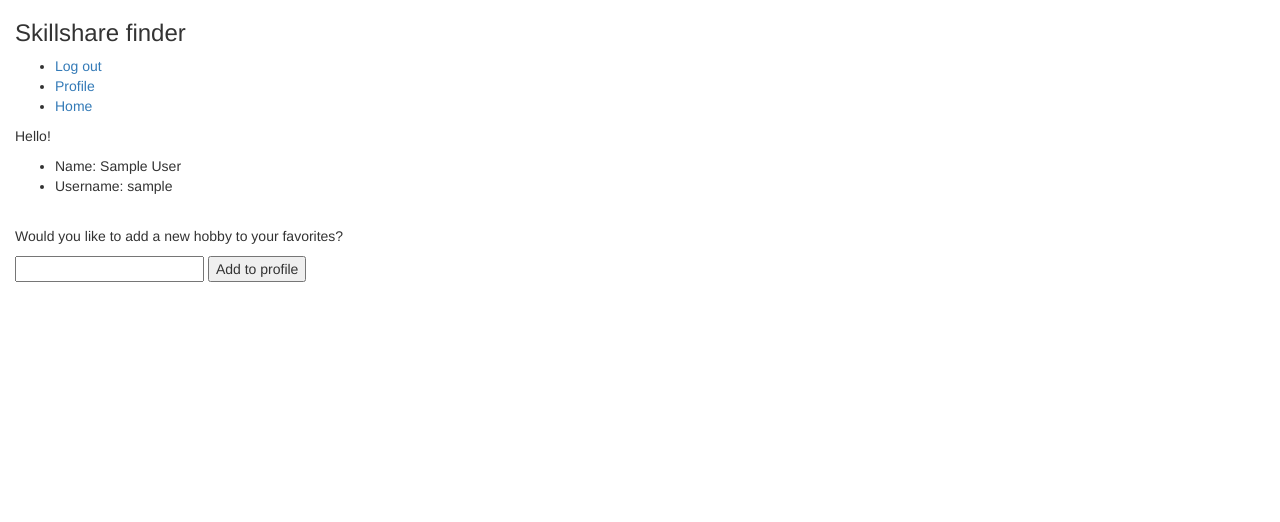
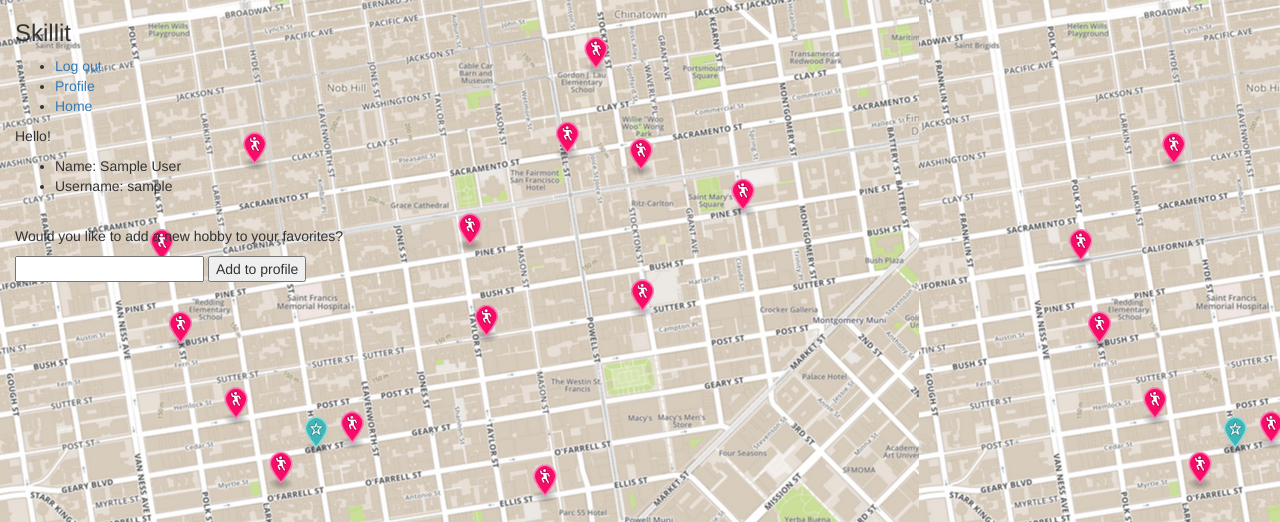
Before and after one commit to alenajk/skillshare-finder-project, a Flask app: page /users/profile in a window 1280 px wide. Shown: the top 522 px of the page. Run offline with Flask 2, Linux system fonts and the light colour scheme; the visitor is signed in with stand-in values (Sample User, id 1); data comes from the database, SQL or seed files in the repository; data that the repository does not hold is empty; some libraries are stand-ins or nearby versions.

Commit message:
Adding map image to project for homepage background, edited and added seed data, and changed search distance max to 2km.

```diff
--- a/templates/base.html
+++ b/templates/base.html
@@ -1,13 +1,12 @@
 <!doctype html>
 <html>
 <head>
-    <title>Skillshare Finder</title>
+    <title>Skillit</title>
     {% block head %} {% endblock %}
     <link rel="stylesheet" href="https://maxcdn.bootstrapcdn.com/bootstrap/3.3.4/css/bootstrap.min.css">
     <style>
     	body {
-    	    /*background-color: #000000;*/
-    	    /*background-image: url("/static/pic.jpg");*/
+    	    background-image: url("/static/map2.png");
     	}
     </style>
 </head>
--- a/templates/navbar.html
+++ b/templates/navbar.html
@@ -1,9 +1,9 @@
-<h3>Skillshare finder</h3>
+<h3>Skillit</h3>
 <ul>
     {% if 'email' in session.keys() %}
         <li><a href="/logout">Log out</a></li>
-    	<li><a href="/users/profile">Profile</a></li>
-    	<li><a href="/">Home</a></li>
+        <li><a href="/users/profile">Profile</a></li>
+        <li><a href="/">Home</a></li>
     {% else %}
         <li><a href="/login">Login</a></li>
         <li><a href="/register">Register</a></li>
```
Also changed, not shown: static/js/map.js (+7 -16 lines), templates/homepage.html (+4 -4 lines), static/map2.png (added), 2 other files.
